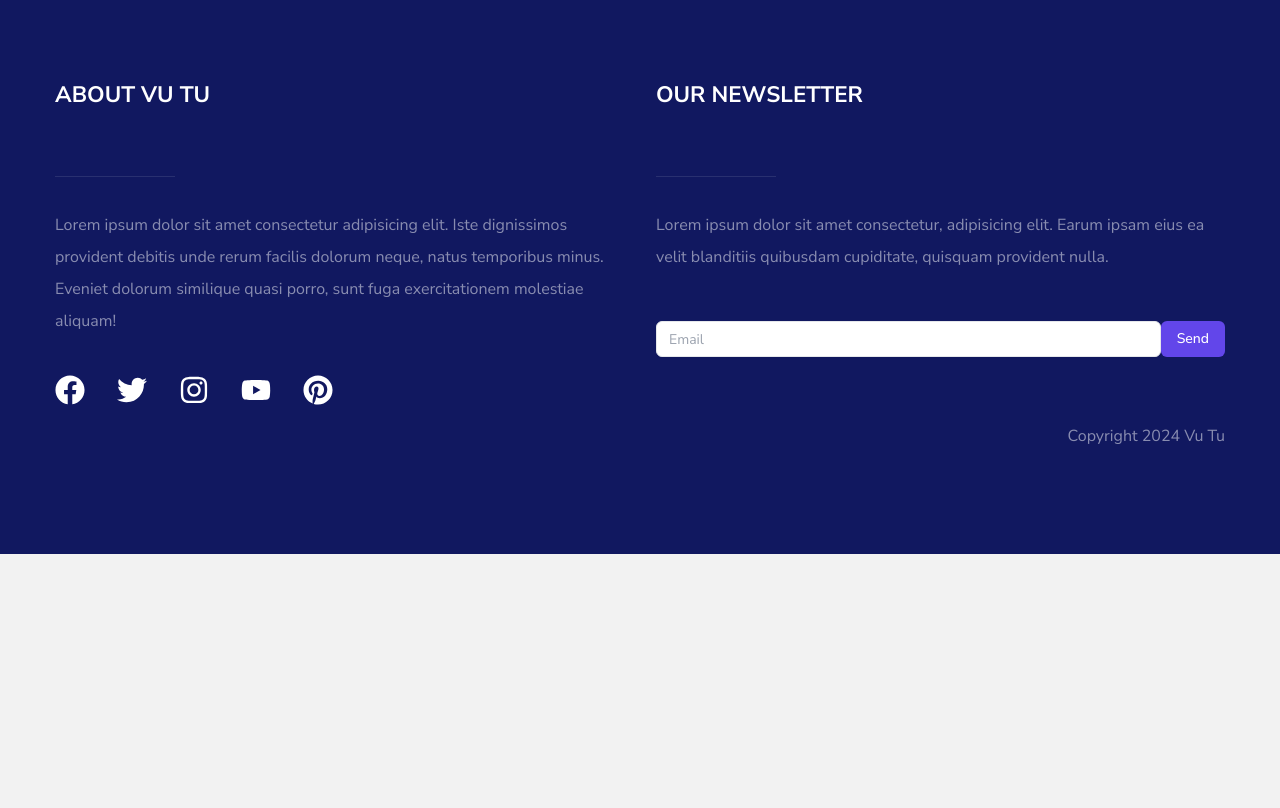
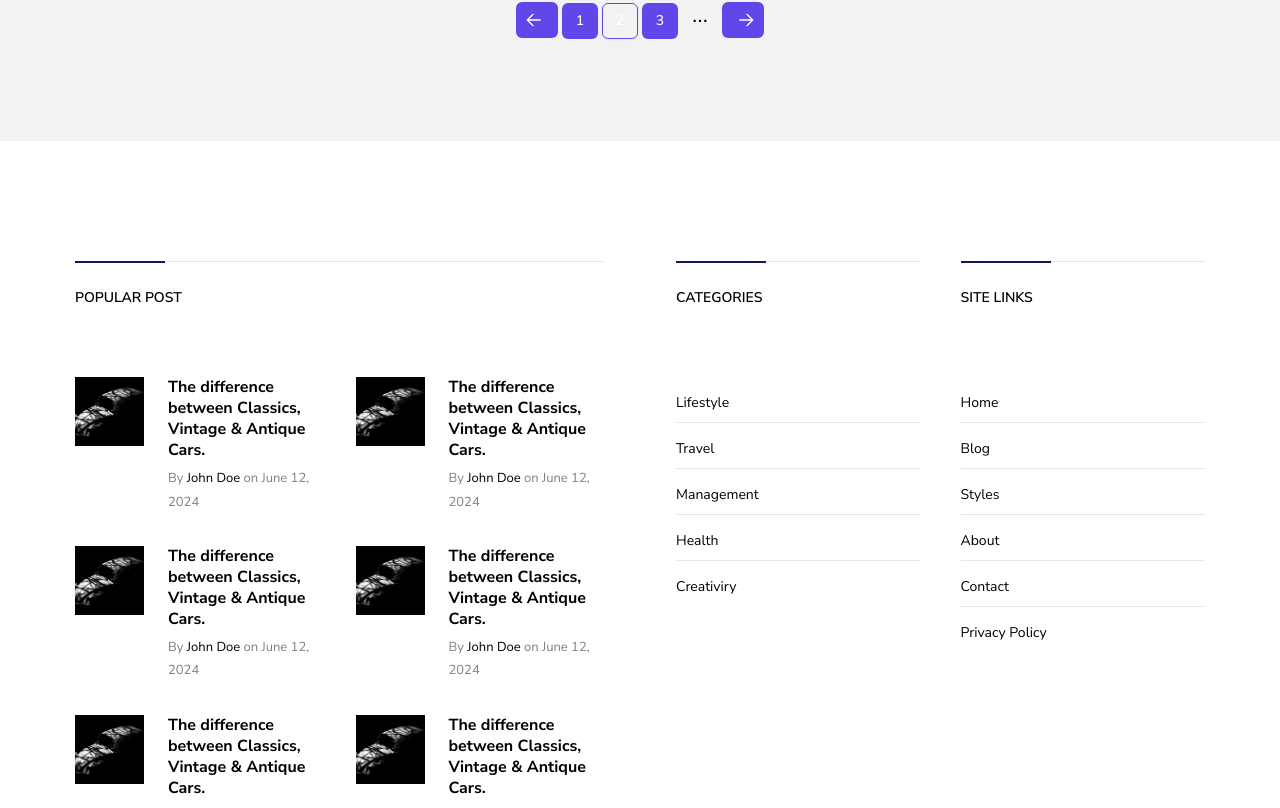
Before and after one commit to BBoyFinger/my-blog, a Next.js app: page / in a window 1280 px wide. Shown: the part 2744-3552 px from the top of the page. Before the commit the page ends 3298 px from the top, so only its background shows below. Built offline with nearby package versions, Linux system fonts and the light colour scheme.

Commit message:
Update about of blog

```diff
--- a/src/app/globals.css
+++ b/src/app/globals.css
@@ -23,4 +23,8 @@
   .text-outline-hover {
     -webkit-text-stroke: 1px #00ff99;
   }
+
+  .translate3d-custom {
+    transform: translate3d(-50%, 0, 0);
+  }
 }
--- a/src/app/page.tsx
+++ b/src/app/page.tsx
@@ -22,8 +22,66 @@ import {
 } from "@/components/ui/pagination";
 import { Avatar, AvatarFallback, AvatarImage } from "@/components/ui/avatar";
 import Post from "@/components/Post";
+import PopularPost from "@/components/PopularPost";
+import Link from "next/link";
 
 type Props = {};
+
+const popularPost = [
+  {
+    image: "/assets/featured-beetle.jpg",
+    title: "The difference between Classics, Vintage & Antique Cars.",
+    tutor: "John Doe",
+    date: "June 12, 2024",
+  },
+  {
+    image: "/assets/featured-beetle.jpg",
+    title: "The difference between Classics, Vintage & Antique Cars.",
+    tutor: "John Doe",
+    date: "June 12, 2024",
+  },
+  {
+    image: "/assets/featured-beetle.jpg",
+    title: "The difference between Classics, Vintage & Antique Cars.",
+    tutor: "John Doe",
+    date: "June 12, 2024",
+  },
+  {
+    image: "/assets/featured-beetle.jpg",
+    title: "The difference between Classics, Vintage & Antique Cars.",
+    tutor: "John Doe",
+    date: "June 12, 2024",
+  },
+  {
+    image: "/assets/featured-beetle.jpg",
+    title: "The difference between Classics, Vintage & Antique Cars.",
+    tutor: "John Doe",
+    date: "June 12, 2024",
+  },
+  {
+    image: "/assets/featured-beetle.jpg",
+    title: "The difference between Classics, Vintage & Antique Cars.",
+    tutor: "John Doe",
+    date: "June 12, 2024",
+  },
+];
+
+const cateogies = [
+  { name: "Lifestyle" },
+  { name: "Travel" },
+  { name: "Management" },
+  { name: "Health" },
+  { name: "Creativiry" },
+];
+
+const siteLink = [
+  { name: "Home" },
+  { name: "Blog" },
+  { name: "Styles" },
+  { name: "About" },
+  { name: "Contact" },
+  { name: "Privacy Policy" },
+];
 const topPosts = [
   {
     category: "LIFESTYLE",
@@ -189,8 +247,8 @@ const HomePage = (props: Props) => {
       </div>
 
       {/* Post */}
-      <section>
-        <div className="container grid grid-cols-1 xl:grid-cols-3 gap-[20px]">
+      <section className="pt-[60px] pb-[72px]">
+        <div className="container grid grid-cols-1 xl:grid-cols-4 gap-[20px]  px-[10px] ">
           {posts.map((post, index) => {
             return (
               <Post
@@ -231,6 +289,65 @@ const HomePage = (props: Props) => {
           </CustomPagination>
         </div>
       </section>
+      {/* Popular Post */}
+      <section className=" pt-[120px] pb-[102px] bg-[rgb(255,255,255)] text-[1.5rem] leading-[1.8]">
+        <div className="container ">
+          <div className="grid grid-cols-1 xl:grid-cols-2 gap-8">
+            {/* Populars post */}
+            <div className="px-[20px]">
+              <h3 className="text-[14px] leading-1.286 uppercase mb-[4.5rem] pt-[1.8rem] relative before:content-[''] before:block before:bg-black before:bg-opacity-10 before:h-[1px] before:w-full before:absolute before:top-0 before:left-0 after:content-[''] after:block after:bg-[rgb(17,24,96)] after:h-[2px] after:w-[90px] after:absolute after:top-0 after:left-0 ">
+                Popular Post
+              </h3>
+              <div className="grid grid-cols-1 xl:grid-cols-2 gap-8">
+                {popularPost.map((post, index) => {
+                  return <PopularPost post={post} key={index} />;
+                })}
+              </div>
+            </div>
+            {/* Link */}
+            <div className="grid grid-cols-1 xl:grid-cols-2 ">
+              <div className="px-[20px]">
+                <h3 className="text-[14px] leading-1.286 uppercase mb-[4.5rem] pt-[1.8rem] relative before:content-[''] before:block before:bg-black before:bg-opacity-10 before:h-[1px] before:w-full before:absolute before:top-0 before:left-0 after:content-[''] after:block after:bg-[rgb(17,24,96)] after:h-[2px] after:w-[90px] after:absolute after:top-0 after:left-0 ">
+                  Categories
+                </h3>
+                <ul>
+                  {cateogies.map((category, index) => {
+                    return (
+                      <li
+                        className="py-[0.9px] border-b-[1px] border-solid border-[rgba(0,0,0,0.1)] last:border-none"
+                        key={index}
+                      >
+                        <Link href="#" className="text-[14px]">
+                          {category.name}
+                        </Link>
+                      </li>
+                    );
+                  })}
+                </ul>
+              </div>
+              <div className="px-[20px]">
+                <h3 className="text-[14px] leading-1.286 uppercase mb-[4.5rem] pt-[1.8rem] relative before:content-[''] before:block before:bg-black before:bg-opacity-10 before:h-[1px] before:w-full before:absolute before:top-0 before:left-0 after:content-[''] after:block after:bg-[rgb(17,24,96)] after:h-[2px] after:w-[90px] after:absolute after:top-0 after:left-0 ">
+                  Site Links
+                </h3>
+                <ul>
+                  {siteLink.map((link, index) => {
+                    return (
+                      <li
+                        className="py-[0.9px] border-b-[1px] border-solid border-[rgba(0,0,0,0.1)] last:border-none"
+                        key={index}
+                      >
+                        <Link href="#" className="text-[14px]">
+                          {link.name}
+                        </Link>
+                      </li>
+                    );
+                  })}
+                </ul>
+              </div>
+            </div>
+          </div>
+        </div>
+      </section>
     </>
   );
 };
--- a/src/components/Footer.tsx
+++ b/src/components/Footer.tsx
@@ -24,12 +24,20 @@ const Footer = (props: Props) => {
               <span className="block w-[120px] h-[1px] bg-white/10 absolute left-0 bottom-0"></span>
             </h4>
             <br />
-            <p>
+            <p className="mb-[30px]">
               Lorem ipsum dolor sit amet consectetur adipisicing elit. Iste
               dignissimos provident debitis unde rerum facilis dolorum neque,
               natus temporibus minus. Eveniet dolorum similique quasi porro,
               sunt fuga exercitationem molestiae aliquam!
             </p>
+
+            <div className="flex text-white gap-8 justify-center xl:justify-normal items-center mb-[15px] order-1 xl:order-none">
+              <FaFacebook className="w-[30px] h-[30px]" />
+              <FaTwitter className="w-[30px] h-[30px]" />
+              <FaInstagram className="w-[30px] h-[30px]" />
+              <FaYoutube className="w-[30px] h-[30px]" />
+              <FaPinterest className="w-[30px] h-[30px]" />
+            </div>
           </div>
           {/* Newsletter */}
           <div>
@@ -38,7 +46,7 @@ const Footer = (props: Props) => {
               <span className="block w-[120px] h-[1px] bg-white/10 absolute left-0 bottom-0"></span>
             </h4>
             <br />
-            <p className="mb-[3rem]">
+            <p className="mb-[30px]">
               Lorem ipsum dolor sit amet consectetur, adipisicing elit. Earum
               ipsam eius ea velit blanditiis quibusdam cupiditate, quisquam
               provident nulla.
@@ -48,21 +56,16 @@ const Footer = (props: Props) => {
               <Input type="email" placeholder="Email" />
               <Button type="submit">Send</Button>
             </div>
+
+            <div className="text-center xl:text-left">
+              Copyright {new Date().getFullYear()} Vu Tu
+            </div>
           </div>
         </div>
-        <div>
+        <div className="flex flex-col xl:flex-row justify-between">
           {/* social */}
-          <div className="flex text-white gap-8 w-full justify-center xl:justify-normal items-center mb-[15px]">
-            <FaFacebook className="w-[30px] h-[30px]" />
-            <FaTwitter className="w-[30px] h-[30px]" />
-            <FaInstagram className="w-[30px] h-[30px]" />
-            <FaYoutube className="w-[30px] h-[30px]" />
-            <FaPinterest className="w-[30px] h-[30px]" />
-          </div>
+
           {/* Copyright */}
-          <p className="text-center xl:text-right">
-            Copyright {new Date().getFullYear()} Vu Tu
-          </p>
         </div>
       </div>
     </footer>
--- /dev/null
+++ b/src/components/PopularPost.tsx
@@ -0,0 +1,43 @@
+import Image from "next/image";
+import Link from "next/link";
+
+interface PopularPost {
+  image: string;
+  title: string;
+  tutor: string;
+  date: string;
+}
+
+type Props = {
+  post: PopularPost;
+};
+
+const PopularPost = (props: Props) => {
+  return (
+    <div className="flex gap-6">
+      <Image
+        src={props.post.image}
+        alt=""
+        width={69}
+        height={69}
+        quality={100}
+        className="object-cover w-[66px] h-[66px] xl:w-[69px] xl:h-[69px]"
+      />
+
+      <div>
+        <h5 className="font-bold text-[16px] leading-[1.3125] mb-[6px]">
+          {props.post.title}
+        </h5>
+        <p className="text-[13px] text-[rgba(0,0,0,0.5)]">
+          By{" "}
+          <Link href="#" className="text-[#000000]">
+            {props.post.tutor}
+          </Link>{" "}
+          on {props.post.date}
+        </p>
+      </div>
+    </div>
+  );
+};
+
+export default PopularPost;
--- a/src/components/Post.tsx
+++ b/src/components/Post.tsx
@@ -17,7 +17,7 @@ type Props = {
 
 function Post(props: Props) {
   return (
-    <div className="xl:w-[320px] xl:h-[632px] bg-white text-center">
+    <div className="xl:w-[320px] xl:h-[632px] w-full max-w-full bg-white text-center flex-initial">
       {/* Header */}
       <div className="mb-8">
         <Link href="/#">
--- a/src/components/ui/pagination.tsx
+++ b/src/components/ui/pagination.tsx
@@ -15,7 +15,7 @@ const Pagination = ({ className, ...props }: React.ComponentProps<"nav">) => (
   <nav
     role="navigation"
     aria-label="pagination"
-    className={cn("mx-auto flex w-full justify-center", className)}
+    className={cn("mx-auto my-[30px] flex w-full justify-center", className)}
     {...props}
   />
 )
@@ -54,7 +54,7 @@ const PaginationLink = ({
 }: PaginationLinkProps) => (
   <a
     aria-current={isActive ? "page" : undefined}
-    className={cn(
+    className={cn("text-black",
       buttonVariants({
         variant: isActive ? "outline" : "ghost",
         size,
```
Also changed, not shown: src/app/about/page.tsx (+94 -5 lines), public/about.webp (added), public/assets/photo.jpg (added).
